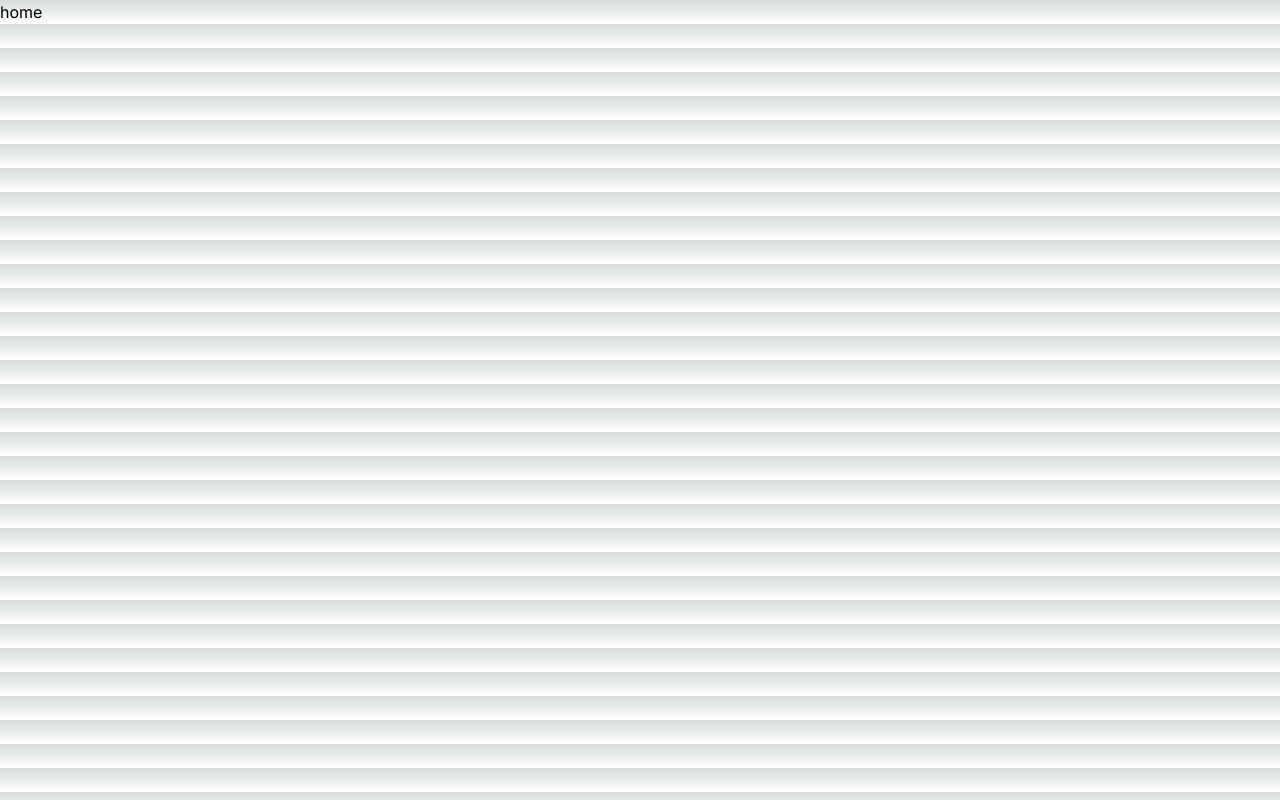
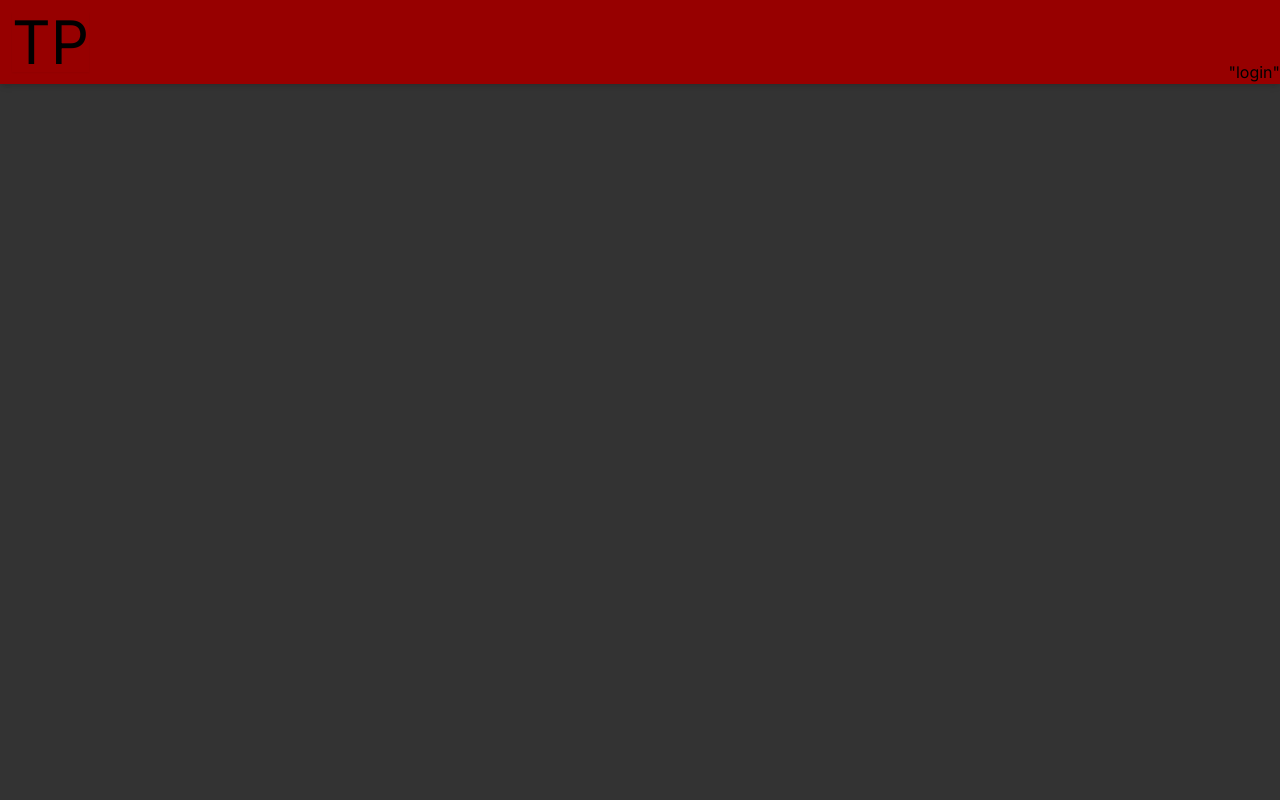
Before and after one commit to KRQQN/taskpool, a Next.js app: page / in a window 1280 px wide. Built offline with nearby package versions, Linux system fonts and the light colour scheme.

Commit message:
baselayout

```diff
--- a/src/app/page.tsx
+++ b/src/app/page.tsx
@@ -1,7 +1,11 @@
+import Header from '@/components/Header'
 import Image from 'next/image'
 
 export default function Home() {
   return (
-    <div>home</div>
+    <div className='bg-black h-screen'>
+      <Header/>
+
+    </div>
   )
 }
--- /dev/null
+++ b/src/components/Header.tsx
@@ -0,0 +1,13 @@
+import React from 'react'
+
+const Header = () => {
+  return (
+
+  <div className="bg-darkRed flex justify-between min-h-20 shadow-md">
+    <h1 className="text-6xl m-3 shadow-sm">TP</h1>
+    <div className='flex flex-col-reverse '>"login"</div>
+
+  </div>
+)}
+
+export default Header;
```
